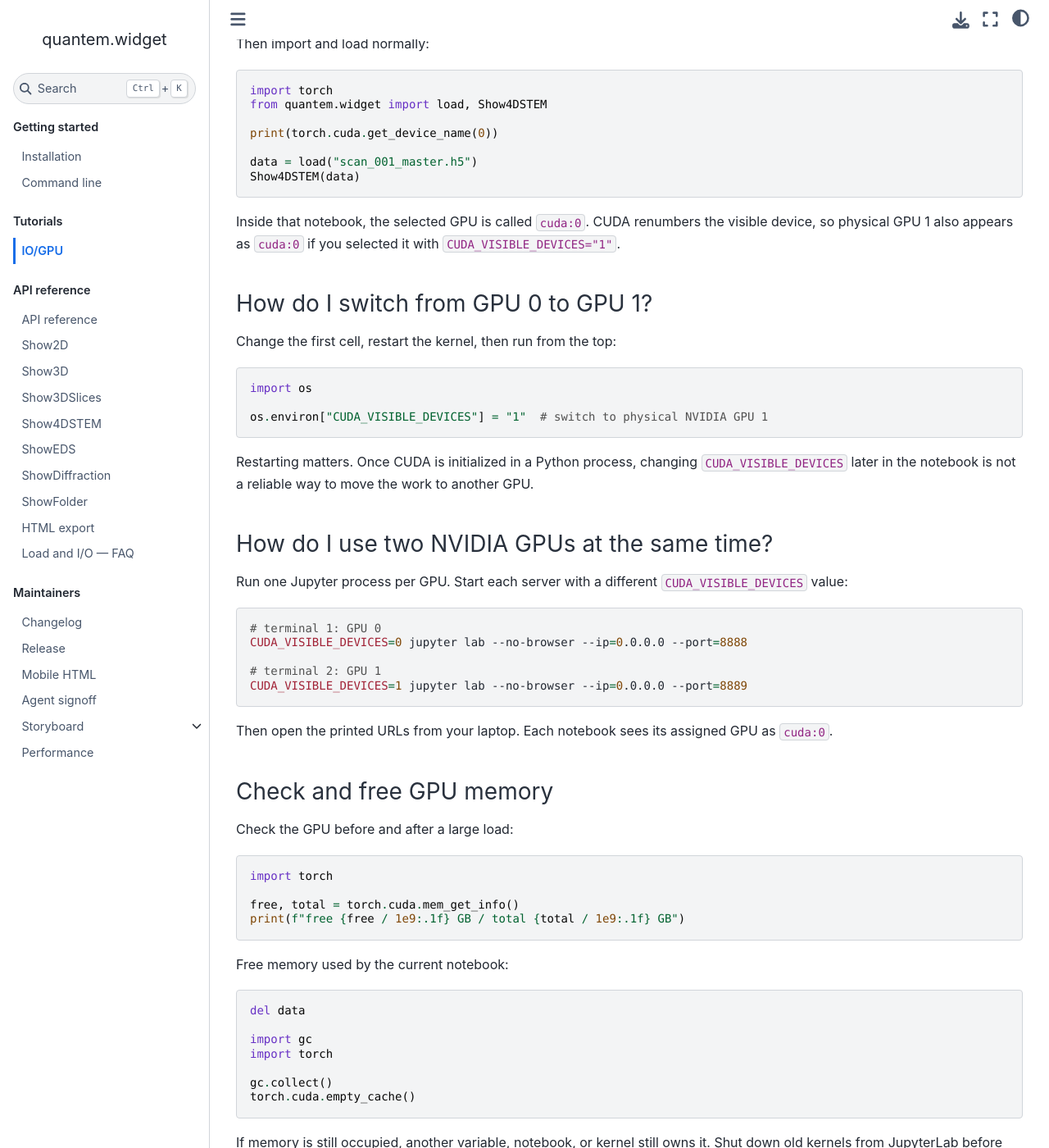
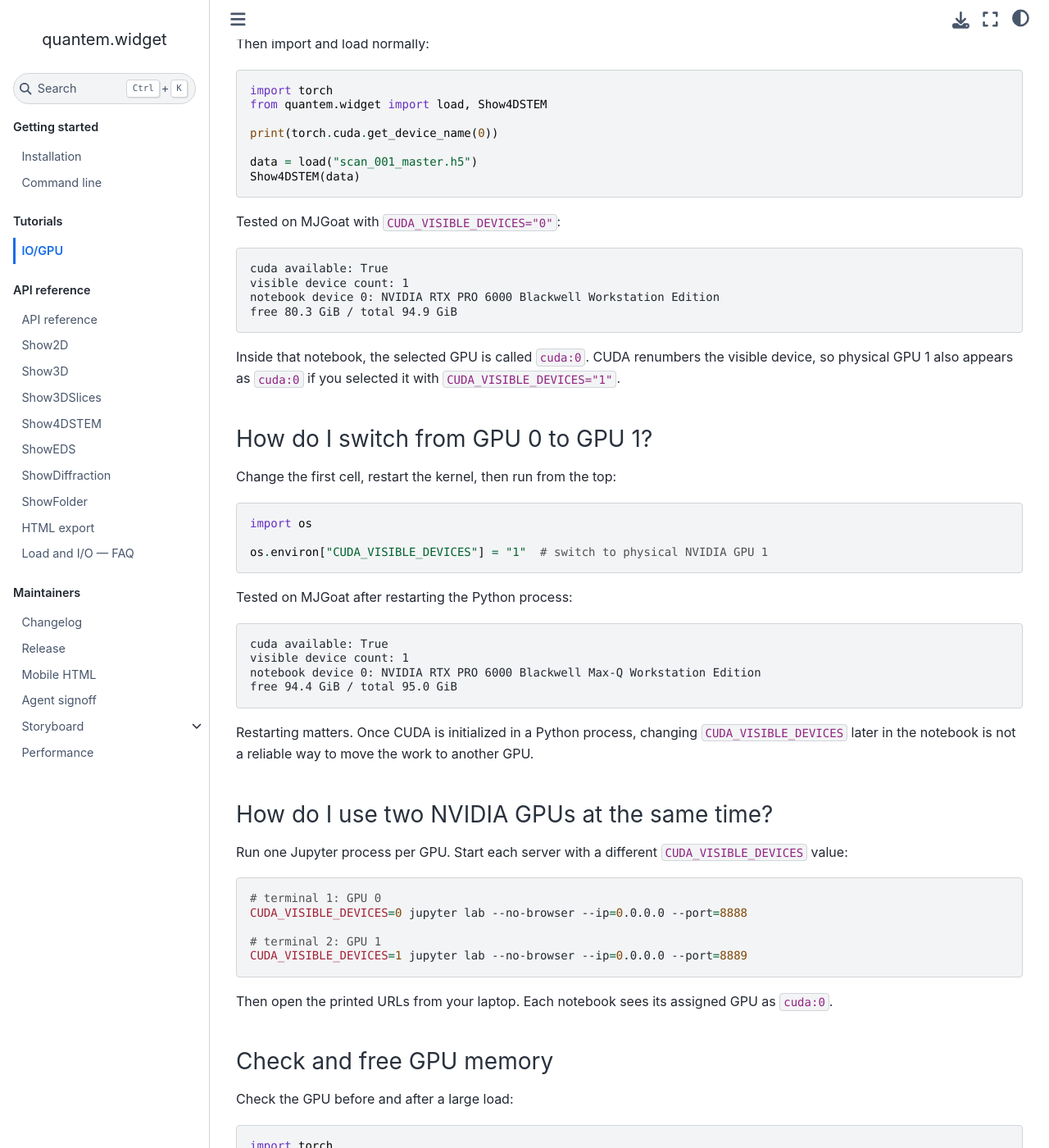
Before and after one commit to bobleesj/quantem.widget, a Jupyter Book: the page built from docs/tutorials/io_gpu.md, in a window 1280 px wide and 1400 px high, scrolled down 3040 px. Shown: the whole window at 82% size. Built offline with Jupyter Book 1.0.4 settings and Sphinx 7.4.7 and the Sphinx Book theme 1.1.4, drawn with Linux system fonts in a browser that asks for light colours; pages that are not in the unit, such as notebooks, are missing from menus.

Commit message:
Show MJGoat GPU output in docs

````diff
--- a/docs/tutorials/io_gpu.md
+++ b/docs/tutorials/io_gpu.md
@@ -141,6 +141,15 @@ data = load("scan_001_master.h5")
 Show4DSTEM(data)
 ```
 
+Tested on MJGoat with `CUDA_VISIBLE_DEVICES="0"`:
+
+```text
+cuda available: True
+visible device count: 1
+notebook device 0: NVIDIA RTX PRO 6000 Blackwell Workstation Edition
+free 80.3 GiB / total 94.9 GiB
+```
+
 Inside that notebook, the selected GPU is called `cuda:0`. CUDA renumbers the
 visible device, so physical GPU 1 also appears as `cuda:0` if you selected it
 with `CUDA_VISIBLE_DEVICES="1"`.
@@ -153,6 +162,15 @@ Change the first cell, restart the kernel, then run from the top:
 import os
 
 os.environ["CUDA_VISIBLE_DEVICES"] = "1"  # switch to physical NVIDIA GPU 1
+```
+
+Tested on MJGoat after restarting the Python process:
+
+```text
+cuda available: True
+visible device count: 1
+notebook device 0: NVIDIA RTX PRO 6000 Blackwell Max-Q Workstation Edition
+free 94.4 GiB / total 95.0 GiB
 ```
 
 Restarting matters. Once CUDA is initialized in a Python process, changing
````
